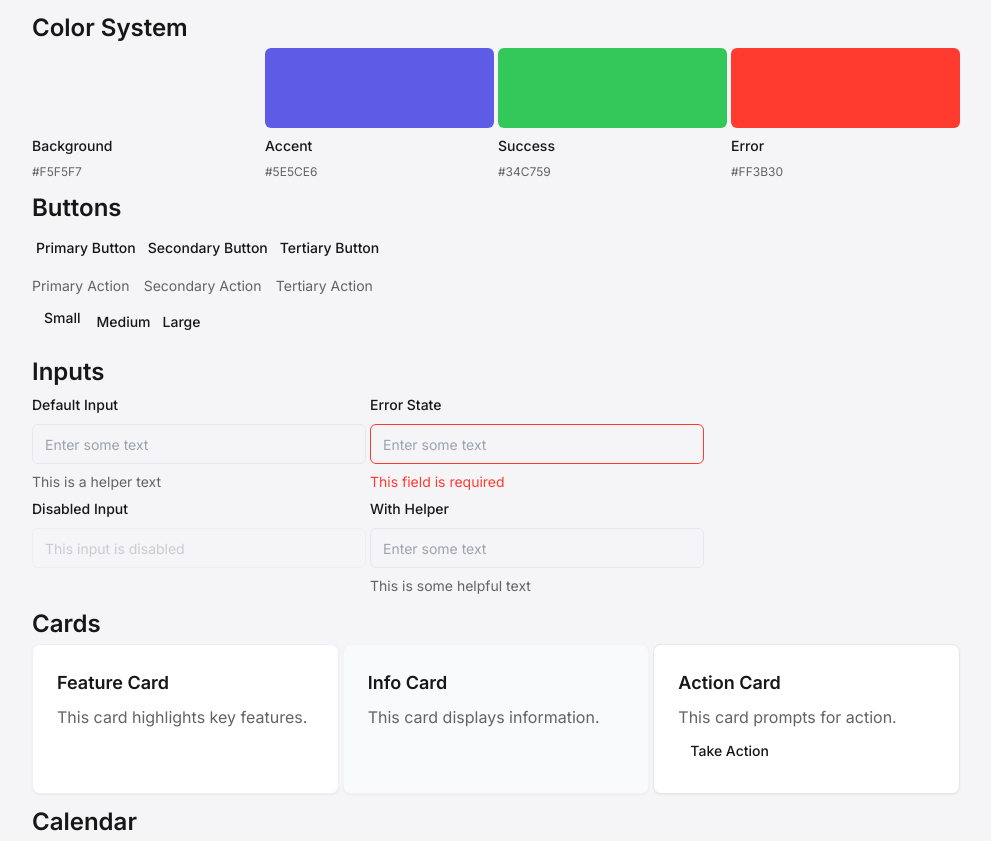
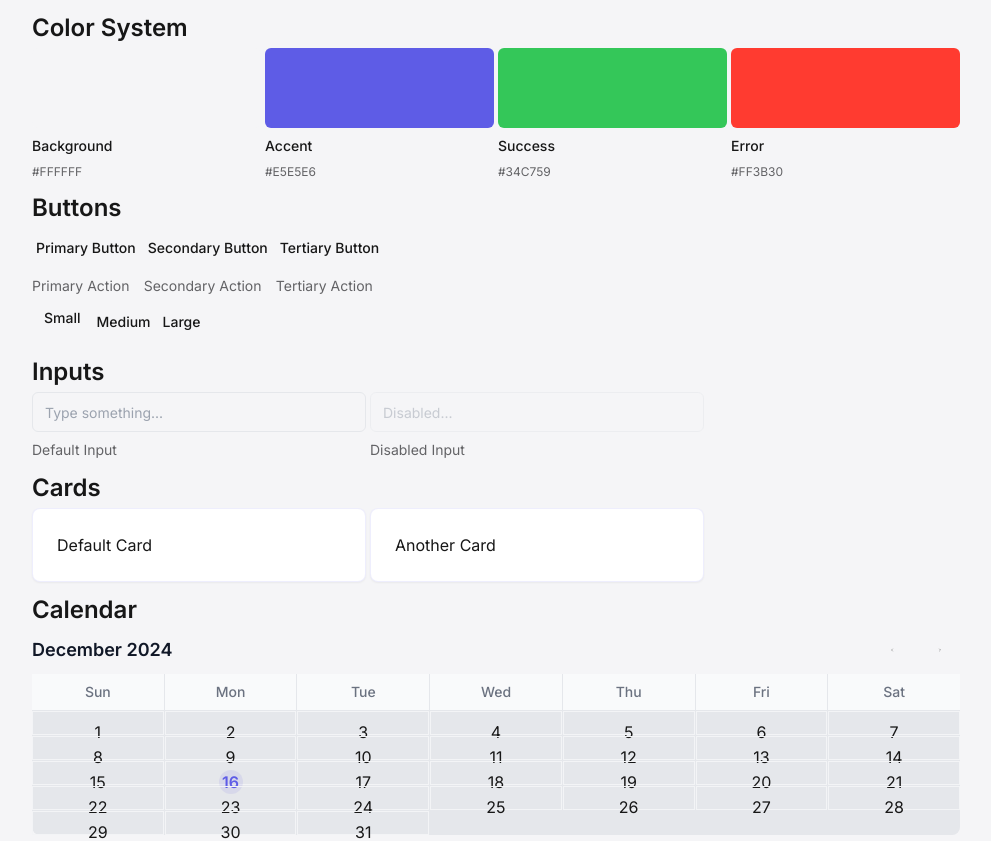
Before and after one commit to TheJohny71/alfie-enterprise-v3, a Next.js app: page /alfie-enterprise-v3/design-system in a window 1280 px wide. Shown: the top 841 px of the page, without its empty margins (144-1135 px from the left). Built offline with nearby package versions, Linux system fonts and the light colour scheme.

Commit message:
Update page.tsx

```diff
--- a/src/app/design-system/page.tsx
+++ b/src/app/design-system/page.tsx
@@ -1,8 +1,7 @@
-// src/app/design-system/page.tsx
-import { Button } from "@/components/ui/button"
-import { Input } from "@/components/ui/input"
-import { Card } from "@/components/ui/card"
-import { Calendar } from "@/components/features/calendar/calendar"
+import { Button } from "@/components/ui/button";
+import { Input } from "@/components/ui/input";
+import { Card } from "@/components/ui/card";
+import { Calendar } from "@/components/features/calendar/calendar";
 
 export default function DesignSystemPage() {
   return (
@@ -14,12 +13,12 @@ export default function DesignSystemPage() {
           <div className="space-y-2">
             <div className="h-20 bg-background rounded-md" />
             <p className="text-sm font-medium">Background</p>
-            <p className="text-xs text-support-medium">#F5F5F7</p>
+            <p className="text-xs text-support-medium">#FFFFFF</p>
           </div>
           <div className="space-y-2">
             <div className="h-20 bg-accent rounded-md" />
             <p className="text-sm font-medium">Accent</p>
-            <p className="text-xs text-support-medium">#5E5CE6</p>
+            <p className="text-xs text-support-medium">#E5E5E6</p>
           </div>
           <div className="space-y-2">
             <div className="h-20 bg-semantic-success rounded-md" />
@@ -51,6 +50,7 @@ export default function DesignSystemPage() {
             <p className="text-sm text-support-medium">Tertiary Action</p>
           </div>
         </div>
+
         <div className="flex flex-wrap gap-4">
           <Button size="sm">Small</Button>
           <Button size="md">Medium</Button>
@@ -62,47 +62,26 @@ export default function DesignSystemPage() {
       <section className="space-y-4">
         <h2 className="text-2xl font-semibold">Inputs</h2>
         <div className="grid grid-cols-1 md:grid-cols-2 gap-4 max-w-2xl">
-          <Input
-            label="Default Input"
-            placeholder="Enter some text"
-            helper="This is a helper text"
-          />
-          <Input
-            label="Error State"
-            placeholder="Enter some text"
-            error="This field is required"
-          />
-          <Input
-            label="Disabled Input"
-            placeholder="This input is disabled"
-            disabled
-          />
-          <Input
-            label="With Helper"
-            placeholder="Enter some text"
-            helper="This is some helpful text"
-          />
+          <div className="space-y-2">
+            <Input placeholder="Type something..." />
+            <p className="text-sm text-support-medium">Default Input</p>
+          </div>
+          <div className="space-y-2">
+            <Input disabled placeholder="Disabled..." />
+            <p className="text-sm text-support-medium">Disabled Input</p>
+          </div>
         </div>
       </section>
 
       {/* Cards */}
       <section className="space-y-4">
         <h2 className="text-2xl font-semibold">Cards</h2>
-        <div className="grid grid-cols-1 md:grid-cols-3 gap-4">
-          <Card variant="feature">
-            <h3 className="text-lg font-semibold mb-2">Feature Card</h3>
-            <p className="text-support-medium">This card highlights key features.</p>
+        <div className="grid grid-cols-1 md:grid-cols-2 gap-4 max-w-2xl">
+          <Card>
+            <p>Default Card</p>
           </Card>
-          <Card variant="info">
-            <h3 className="text-lg font-semibold mb-2">Info Card</h3>
-            <p className="text-support-medium">This card displays information.</p>
-          </Card>
-          <Card variant="action">
-            <h3 className="text-lg font-semibold mb-2">Action Card</h3>
-            <p className="text-support-medium">This card prompts for action.</p>
-            <Button className="mt-4" variant="primary" size="sm">
-              Take Action
-            </Button>
+          <Card>
+            <p>Another Card</p>
           </Card>
         </div>
       </section>
@@ -110,10 +89,8 @@ export default function DesignSystemPage() {
       {/* Calendar */}
       <section className="space-y-4">
         <h2 className="text-2xl font-semibold">Calendar</h2>
-        <div className="border rounded-lg p-6 bg-white">
-          <Calendar />
-        </div>
+        <Calendar mode="month" className="" />
       </section>
     </div>
-  )
+  );
 }
```
